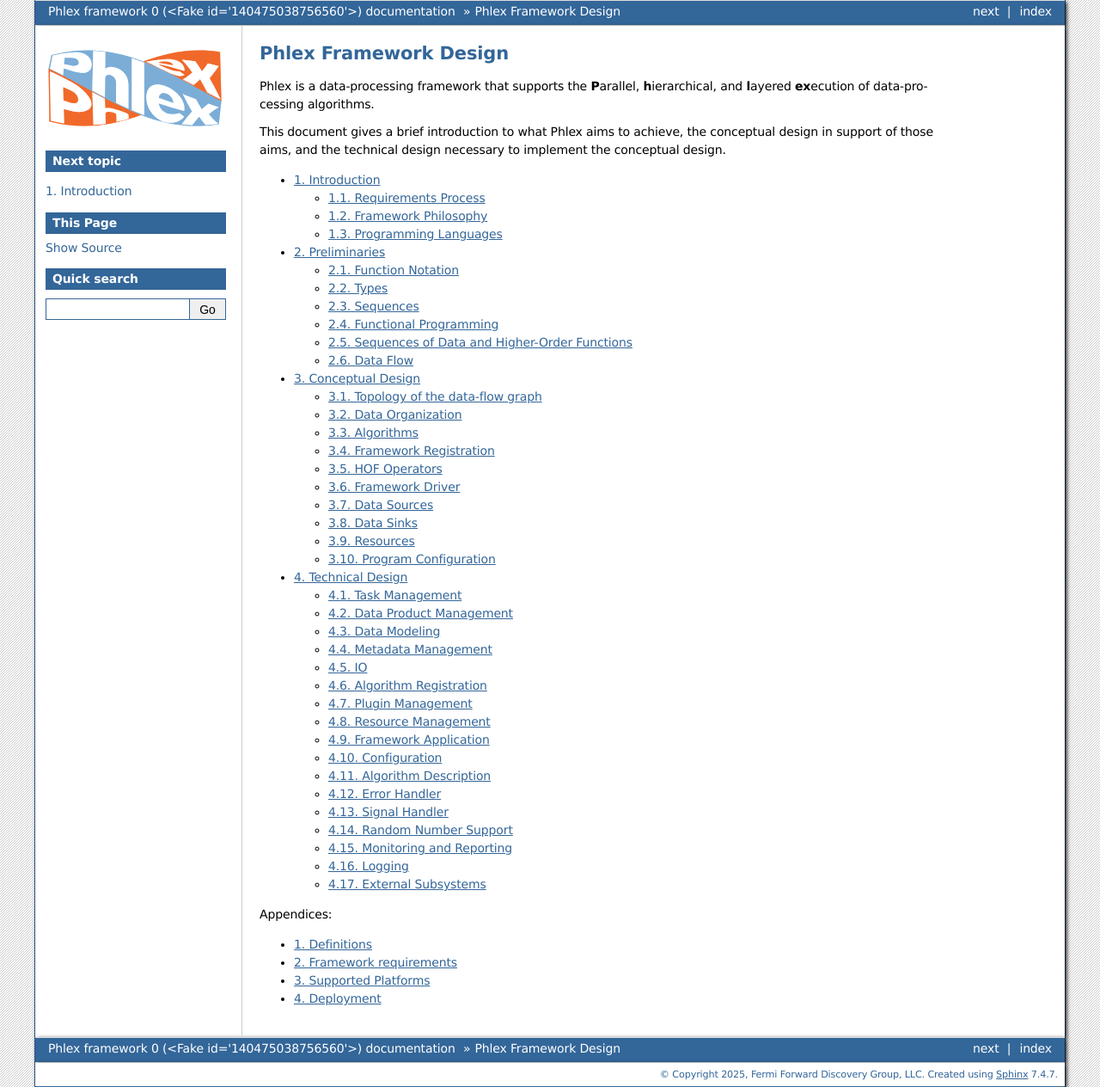
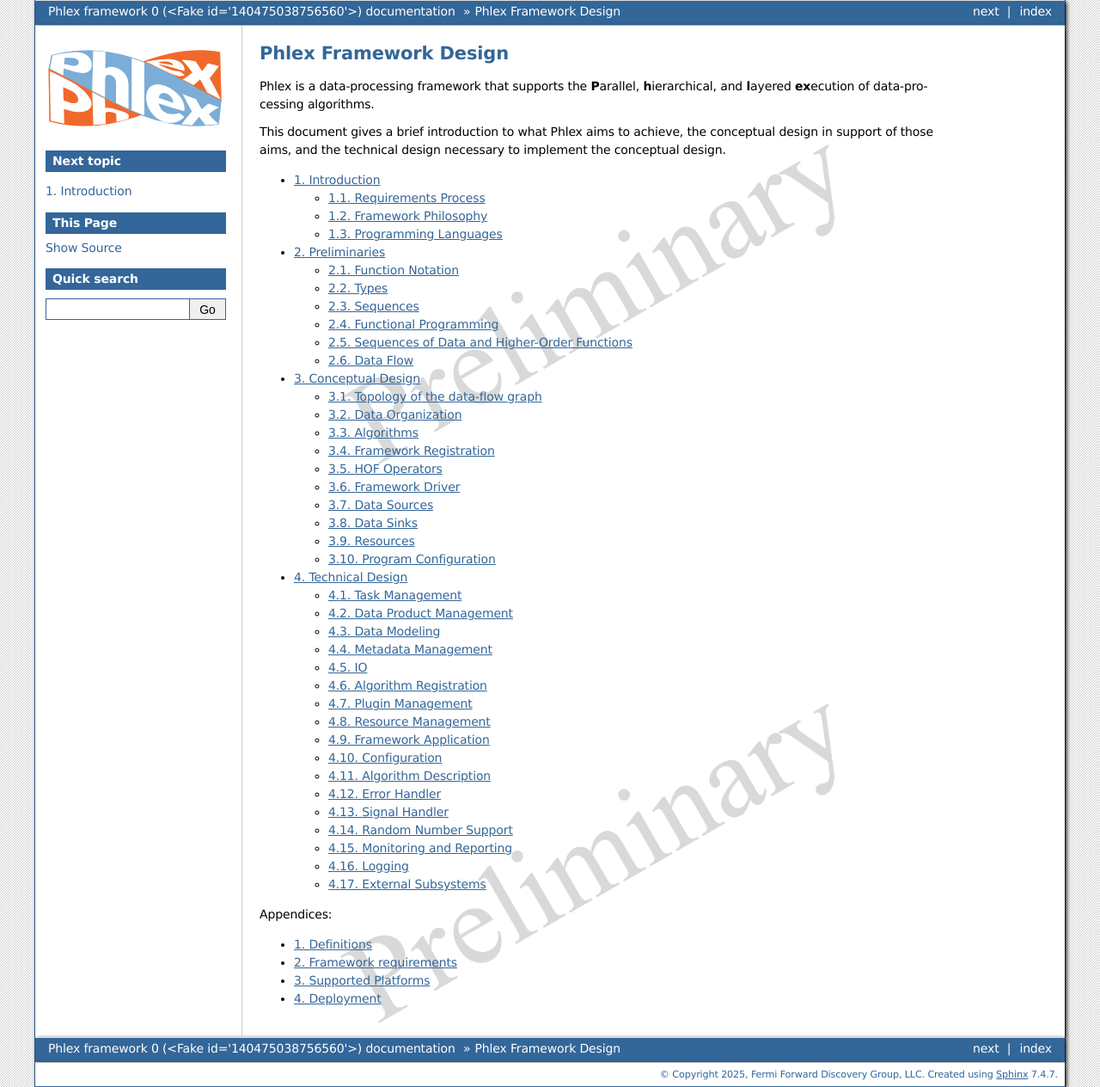
Before and after one commit to Framework-R-D/phlex-design, a Sphinx documentation site: the page built from doc/index.rst, in a window 1280 px wide. Shown: the whole page at 86% size. Built offline with Sphinx 7.4.7, drawn with Linux system fonts in a browser that asks for light colours; formulas are drawn with MathJax 3.

Commit message:
Use "Preliminary" watermark for HTML pages

```diff
--- a/doc/_static/phlexframework.css
+++ b/doc/_static/phlexframework.css
@@ -4,3 +4,9 @@
 div.admonition-chg {
     background-color: burlywood;
 }
+
+.body {
+    background-image: url("preliminary-watermark.png");
+    background-repeat: repeat;
+    background-size: 100%;
+}
```
Also changed, not shown: doc/_static/preliminary-watermark.png (added).
